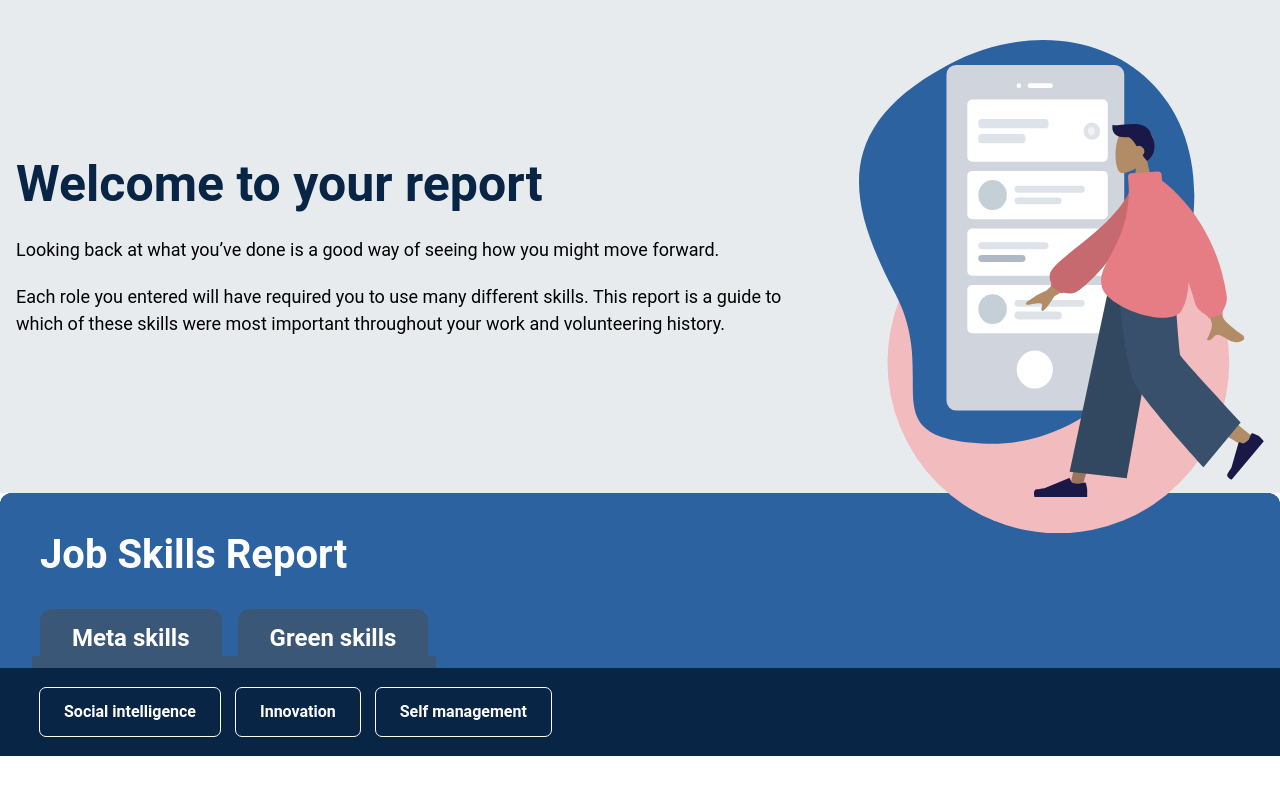
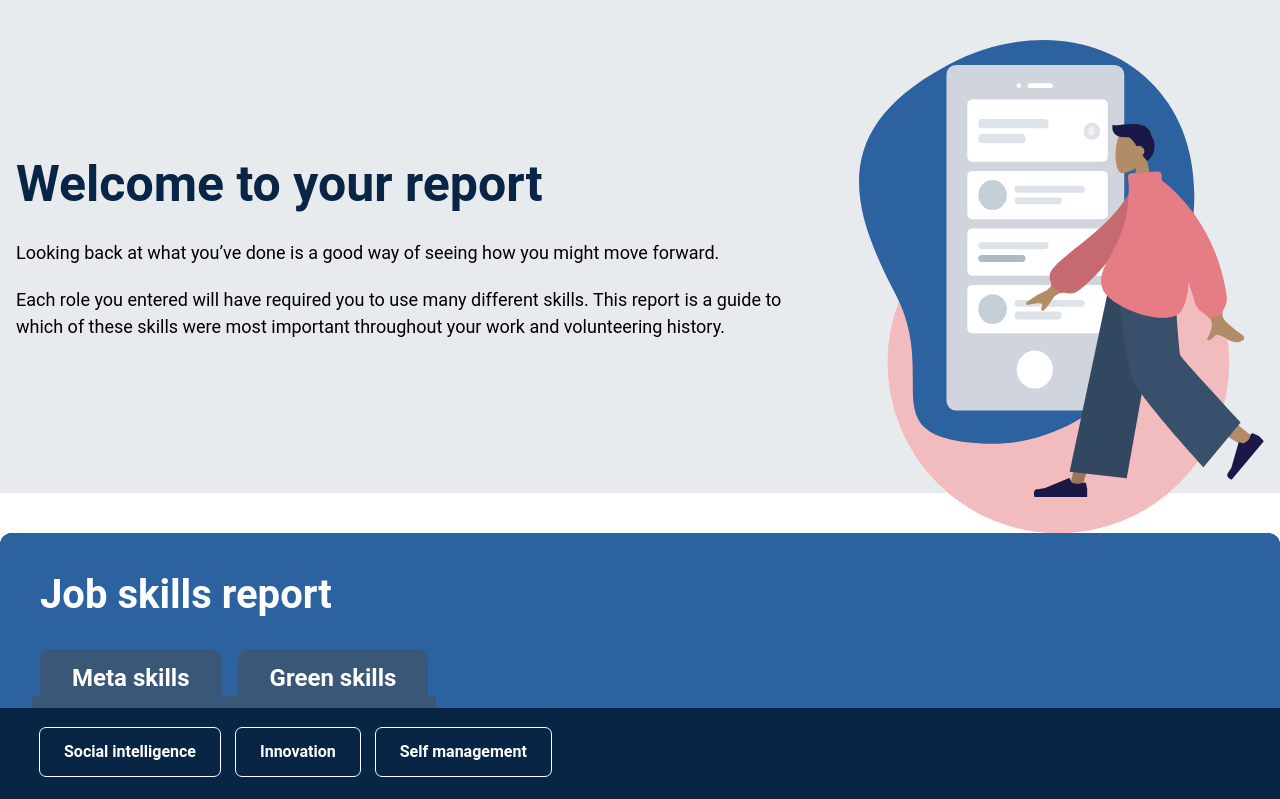
Before and after one commit to benjaminsinger/designtestapp, a React (Create React App) app: page / in a window 1280 px wide. Shown: the top 799 px of the page. Built offline with nearby package versions, Linux system fonts and the light colour scheme.

Commit message:
addng columns

```diff
--- a/src/components/skills-ui/skills-ui-container/SkillsUIContainer.jsx
+++ b/src/components/skills-ui/skills-ui-container/SkillsUIContainer.jsx
@@ -3,9 +3,15 @@ import SkillsUISubnav from '../skills-ui-subnav/SkillsUISubnav';
 
 const SkillsUIContainer = () => {
   return (
-    <div className='text-white mx-auto bg-brand-primary max-w-screen rounded-t-xl overflow-hidden'>
+    <div className='text-white mx-auto bg-brand-primary max-w-screen rounded-t-xl overflow-hidden container my-10'>
       <SkillsUIHeader />
-      <SkillsUISubnav />
+      <div class="px-10 py-5 gap-4 flex flex-wrap">
+        <SkillsUISubnav />
+        <div class="flex w-full gap-4">
+          <div className='w-1/2 bg-brand-alt'></div>
+          <div className='w-1/2 bg-brand-alt'></div>
+        </div>
+      </div>
     </div>
   )
 }
--- a/src/components/skills-ui/skills-ui-header/SkillsUIHeader.jsx
+++ b/src/components/skills-ui/skills-ui-header/SkillsUIHeader.jsx
@@ -4,7 +4,7 @@ import SkillsUIHeaderTabList from '../skills-ui-header-tabs/SkillsUIHeaderTabLis
 const SkillsUIHeader = () => {
   return (
     <div className='bg-brand-tertiary px-10 pt-10 pb-0'>
-        <h2 className='text-xl font-bold mb-8'>Job Skills Report</h2>
+        <h2 className='text-xl font-bold mb-8'>Job skills report</h2>
         <SkillsUIHeaderTabList tabs={['Meta skills', 'Green skills']} />
     </div>
   )
--- a/src/components/skills-ui/skills-ui-subnav/SkillsUISubnav.jsx
+++ b/src/components/skills-ui/skills-ui-subnav/SkillsUISubnav.jsx
@@ -2,11 +2,13 @@ import React from 'react'
 
 const SkillsUISubnav = () => {
   return (
-    <div class="px-10 py-5 gap-4 flex">
+    <>
+      <div className="min-w-full flex gap-4 px-0">
         <button className='px-6 py-3 rounded-md bg-brand-primary hover:bg-brand-tertiary focus:bg-brand-tertiary font-bold outline outline-1 transition-all focus:outline-2 focus:outline-offset-4 outline-white'>Social intelligence</button>
         <button className='px-6 py-3 rounded-md bg-brand-primary hover:bg-brand-tertiary focus:bg-brand-tertiary font-bold outline outline-1 transition-all focus:outline-2 focus:outline-offset-4 outline-white'>Innovation</button>
         <button className='px-6 py-3 rounded-md bg-brand-primary hover:bg-brand-tertiary focus:bg-brand-tertiary font-bold outline outline-1 transition-all focus:outline-2 focus:outline-offset-4 outline-white'>Self management</button>
-    </div>
+      </div>
+    </>
   )
 }
 
--- a/tailwind.config.js
+++ b/tailwind.config.js
@@ -37,7 +37,7 @@ module.exports = {
       md: ["24px", "1.1"],
       lg: ["32px", "1.1"],
       xl: ["40px", "1.1"],
-      xxl: ["50px", "1.1"],
+      xxl: ["50px", "1.25"],
     },
     extend: {},
   },
```
